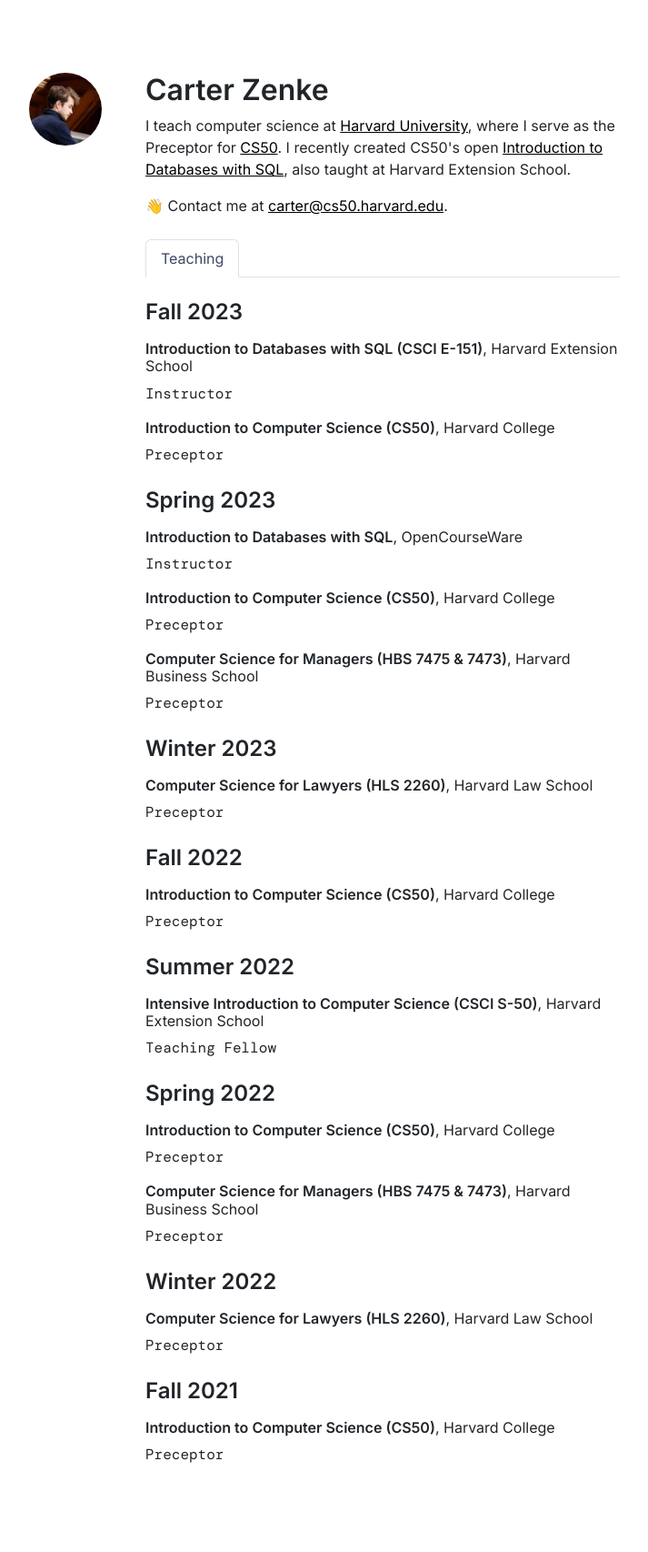
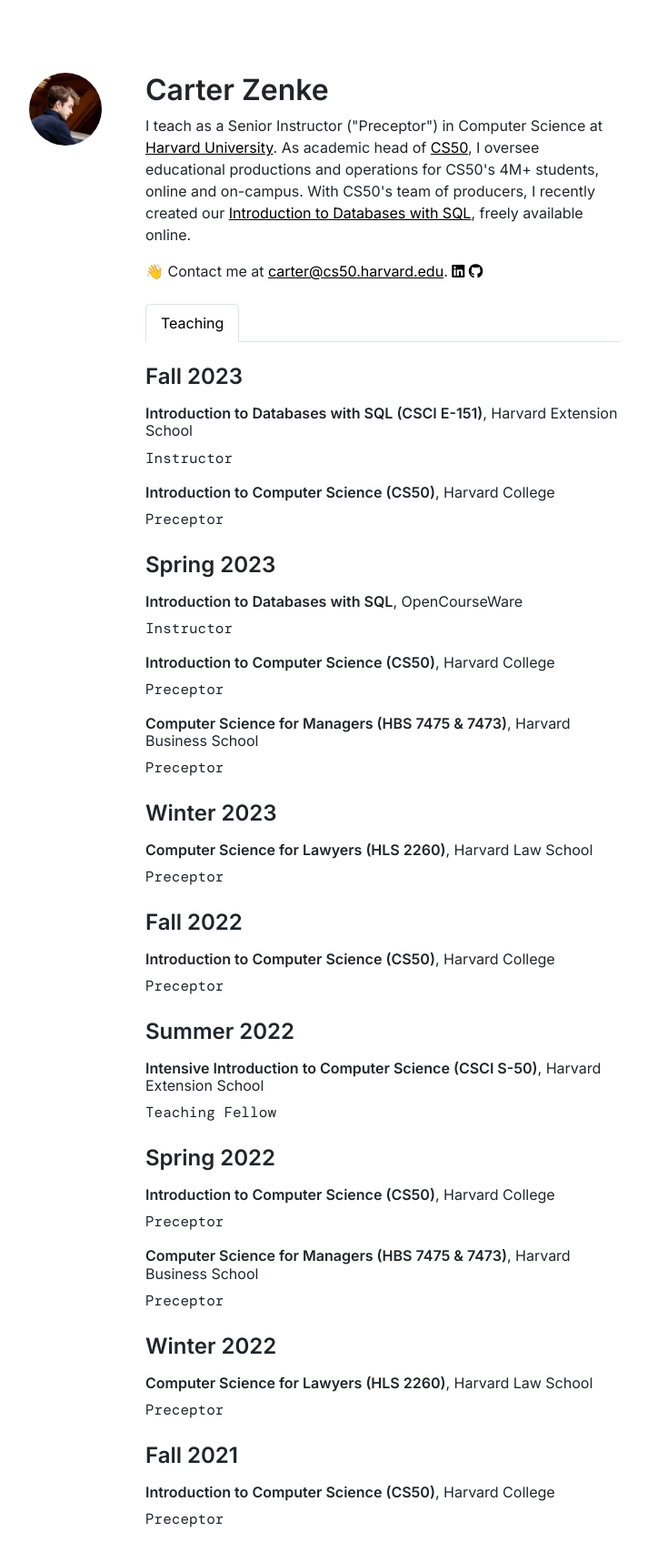
Before and after one commit to CarterZenke/jekyll-carterzenke.me, a Jekyll site: the page built from index.html, in a window 1280 px wide. Shown: the whole page at 91% size, without its empty margins (219-932 px from the left). Built offline with Jekyll 4.4.1, drawn with Linux system fonts in a browser that asks for light colours; nearby versions of some CDN libraries; comment, search, counter and statistics services are not loaded; before the commit the page ends 1635 px from its top, so only the background shows below that.

Commit message:
update tagline, file structure

```diff
--- a/_layouts/homepage.html
+++ b/_layouts/homepage.html
@@ -6,17 +6,17 @@
         <meta name="description" content="Homepage of Carter Zenke.">
 
         <link href="https://cdn.jsdelivr.net/npm/bootstrap@5.3.1/dist/css/bootstrap.min.css" rel="stylesheet" integrity="sha384-4bw+/aepP/YC94hEpVNVgiZdgIC5+VKNBQNGCHeKRQN+PtmoHDEXuppvnDJzQIu9" crossorigin="anonymous">
-        <link href="static/homepage/styles.css" rel="stylesheet">
+        <link href="static/homepage/css/styles.css" rel="stylesheet">
 
         <link rel="preconnect" href="https://fonts.googleapis.com">
         <link rel="preconnect" href="https://fonts.gstatic.com" crossorigin>
         <link href="https://fonts.googleapis.com/css2?family=DM+Mono:wght@400;500&family=Inter:wght@400;600&display=swap" rel="stylesheet">
 
         <!-- Favicon -->
-        <link rel="apple-touch-icon" sizes="180x180" href='static/homepage/apple-touch-icon.png?v=2'>
-        <link rel="icon" type="image/png" sizes="32x32" href='static/homepage/favicon-32x32.png?v=2'>
-        <link rel="icon" type="image/png" sizes="16x16" href='static/homepage/favicon-16x16.png?v=2'>
-        <link rel="manifest" href='static/homepage/site.webmanifest'>
+        <link rel="apple-touch-icon" sizes="180x180" href='static/homepage/favicon/apple-touch-icon.png?v=2'>
+        <link rel="icon" type="image/png" sizes="32x32" href='static/homepage/favicon/favicon-32x32.png?v=2'>
+        <link rel="icon" type="image/png" sizes="16x16" href='static/homepage/favicon/favicon-16x16.png?v=2'>
+        <link rel="manifest" href='static/homepage/favicon/site.webmanifest'>
 
         <!--
         This favicon was generated using the following graphics from Twitter Twemoji:
@@ -27,19 +27,28 @@
         - Graphics License: CC-BY 4.0 (https://creativecommons.org/licenses/by/4.0/)
         -->
 
+        <!-- Font Awesome -->
+        <script src="https://kit.fontawesome.com/36b4b9bdc4.js" crossorigin="anonymous"></script>
+
         <title>Carter Zenke | {{ page.title }}</title>
     </head>
+
+    <!-- Mixpanel -->
+    <script type="text/javascript">
+    (function(f,b){if(!b.__SV){var e,g,i,h;window.mixpanel=b;b._i=[];b.init=function(e,f,c){function g(a,d){var b=d.split(".");2==b.length&&(a=a[b[0]],d=b[1]);a[d]=function(){a.push([d].concat(Array.prototype.slice.call(arguments,0)))}}var a=b;"undefined"!==typeof c?a=b[c]=[]:c="mixpanel";a.people=a.people||[];a.toString=function(a){var d="mixpanel";"mixpanel"!==c&&(d+="."+c);a||(d+=" (stub)");return d};a.people.toString=function(){return a.toString(1)+".people (stub)"};i="disable time_event track track_pageview track_links track_forms track_with_groups add_group set_group remove_group register register_once alias unregister identify name_tag set_config reset opt_in_tracking opt_out_tracking has_opted_in_tracking has_opted_out_tracking clear_opt_in_out_tracking start_batch_senders people.set people.set_once people.unset people.increment people.append people.union people.track_charge people.clear_charges people.delete_user people.remove".split(" ");
+    for(h=0;h<i.length;h++)g(a,i[h]);var j="set set_once union unset remove delete".split(" ");a.get_group=function(){function b(c){d[c]=function(){call2_args=arguments;call2=[c].concat(Array.prototype.slice.call(call2_args,0));a.push([e,call2])}}for(var d={},e=["get_group"].concat(Array.prototype.slice.call(arguments,0)),c=0;c<j.length;c++)b(j[c]);return d};b._i.push([e,f,c])};b.__SV=1.2;e=f.createElement("script");e.type="text/javascript";e.async=!0;e.src="undefined"!==typeof MIXPANEL_CUSTOM_LIB_URL?MIXPANEL_CUSTOM_LIB_URL:"file:"===f.location.protocol&&"//cdn.mxpnl.com/libs/mixpanel-2-latest.min.js".match(/^\/\//)?"https://cdn.mxpnl.com/libs/mixpanel-2-latest.min.js":"//cdn.mxpnl.com/libs/mixpanel-2-latest.min.js";g=f.getElementsByTagName("script")[0];g.parentNode.insertBefore(e,g)}})(document,window.mixpanel||[]);
+    </script>
     <body>
         <div class="container-lg">
             <div class="row" style="margin-top: 5rem;">
                 <div class="col-md-3 gx-5">
-                    <img alt="Carter Zenke profile picture" class="img-fluid mb-4" src="static/homepage/carter-zenke-800-800.jpg" style="border-radius: 50%;" width="80" height="80">
+                    <img alt="Carter Zenke profile picture" class="img-fluid mb-4" src="static/homepage/img/carter-zenke-800-800.jpg" style="border-radius: 50%;" width="80" height="80">
                 </div>
                 <div class="col-md-6 gx-5">
                     <div class="row mb-4">
                         <div class="col">
                             <h2 style="font-weight: 600">Carter Zenke</h2>
-                            <p class="tagline">I teach computer science at <a href="https://www.harvard.edu/">Harvard University</a>, where I serve as the Preceptor for <a href="https://cs50.harvard.edu/">CS50</a>. I recently created CS50's open <a href="https://cs50.harvard.edu/sql">Introduction to Databases with SQL</a>, also taught at Harvard Extension School.</p>
+                            <p class="tagline">I teach as a Senior Instructor ("Preceptor") in Computer Science at <a href="https://www.harvard.edu/">Harvard University</a>. As academic head of <a href="https://cs50.harvard.edu/">CS50</a>, I oversee educational productions and operations for CS50's 4M+ students, online and on-campus. With CS50's team of producers, I recently created our <a href="https://cs50.harvard.edu/sql">Introduction to Databases with SQL</a>, freely available online.</p>
                             <p class="d-inline tagline">👋 Contact me at <a href="mailto:carter@cs50.harvard.edu">carter@cs50.harvard.edu</a>.</p>
                             <a href="https://www.linkedin.com/in/carterzenke" class="icon" target="_blank"><span class="fa-brands fa-linkedin" style="font-family:'FontAwesome'"></span></a>
                             <a href="https://github.com/carterzenke" class="icon" target="_blank"><span class="fa-brands fa-github" style="font-family:'FontAwesome'"></span></a>
@@ -62,6 +71,7 @@
                 </div>
             </div>
         </div>
-        <script src="https://cdn.jsdelivr.net/npm/bootstrap@5.3.1/dist/js/bootstrap.bundle.min.js" integrity="sha384-HwwvtgBNo3bZJJLYd8oVXjrBZt8cqVSpeBNS5n7C8IVInixGAoxmnlMuBnhbgrkm" crossorigin="anonymous"></script>
     </body>
+    <script src="https://cdn.jsdelivr.net/npm/bootstrap@5.3.1/dist/js/bootstrap.bundle.min.js" integrity="sha384-HwwvtgBNo3bZJJLYd8oVXjrBZt8cqVSpeBNS5n7C8IVInixGAoxmnlMuBnhbgrkm" crossorigin="anonymous"></script>
+    <script src="static/homepage/js/mixpanel.js"></script>
 </html>
--- a/static/homepage/styles.css
+++ b/static/homepage/css/styles.css
@@ -4,6 +4,10 @@
 
 a {
     color: black;
+}
+
+[data-bs-theme=dark] a {
+    color: white;
 }
 
 a.icon {
@@ -32,7 +36,11 @@
 }
 
 .active {
-    color: #404664 !important;
+    color: black !important;
+}
+
+[data-bs-theme=dark] a {
+    color: white !important;
 }
 
 .card .active {
--- /dev/null
+++ b/static/homepage/js/mixpanel.js
@@ -0,0 +1,2 @@
+mixpanel.init('945b5130aa379f0eb1f1ef8a6832a9e2', {track_pageview: true});
+mixpanel.track_pageview({"page": "Teaching"});
```
Also changed, not shown: static/homepage/favicon/about.txt (renamed from static/homepage/about.txt), static/homepage/favicon/android-chrome-192x192.png (renamed from static/homepage/android-chrome-192x192.png), static/homepage/favicon/android-chrome-512x512.png (renamed from static/homepage/android-chrome-512x512.png), static/homepage/favicon/apple-touch-icon.png (renamed from static/homepage/apple-touch-icon.png), static/homepage/favicon/favicon-16x16.png (renamed from static/homepage/favicon-16x16.png), static/homepage/favicon/favicon-32x32.png (renamed from static/homepage/favicon-32x32.png), static/homepage/favicon/favicon.ico (renamed from static/homepage/favicon.ico), static/homepage/favicon/site.webmanifest (renamed from static/homepage/site.webmanifest), static/homepage/img/carter-zenke-800-800.jpg (renamed from static/homepage/carter-zenke-800-800.jpg).
